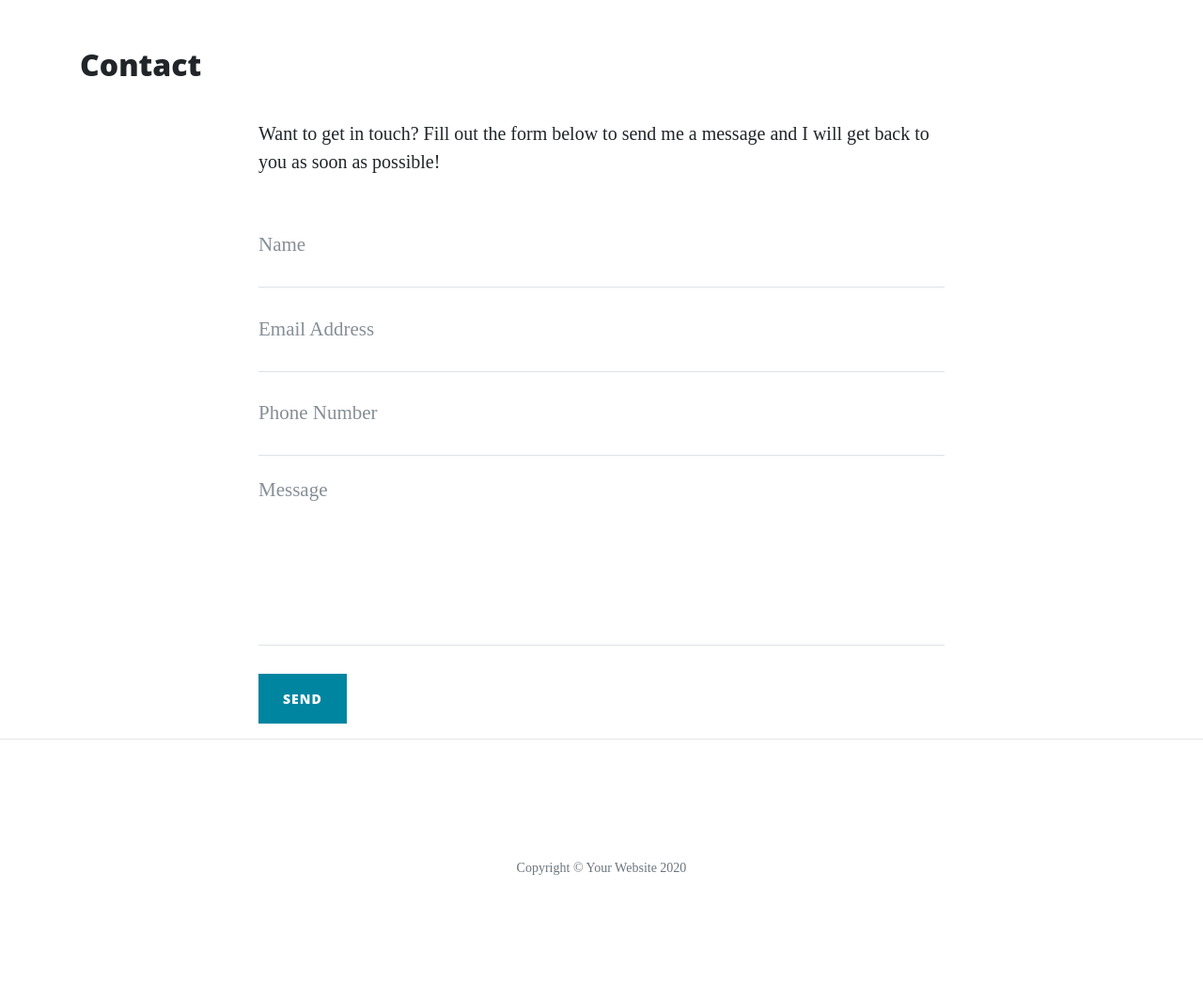
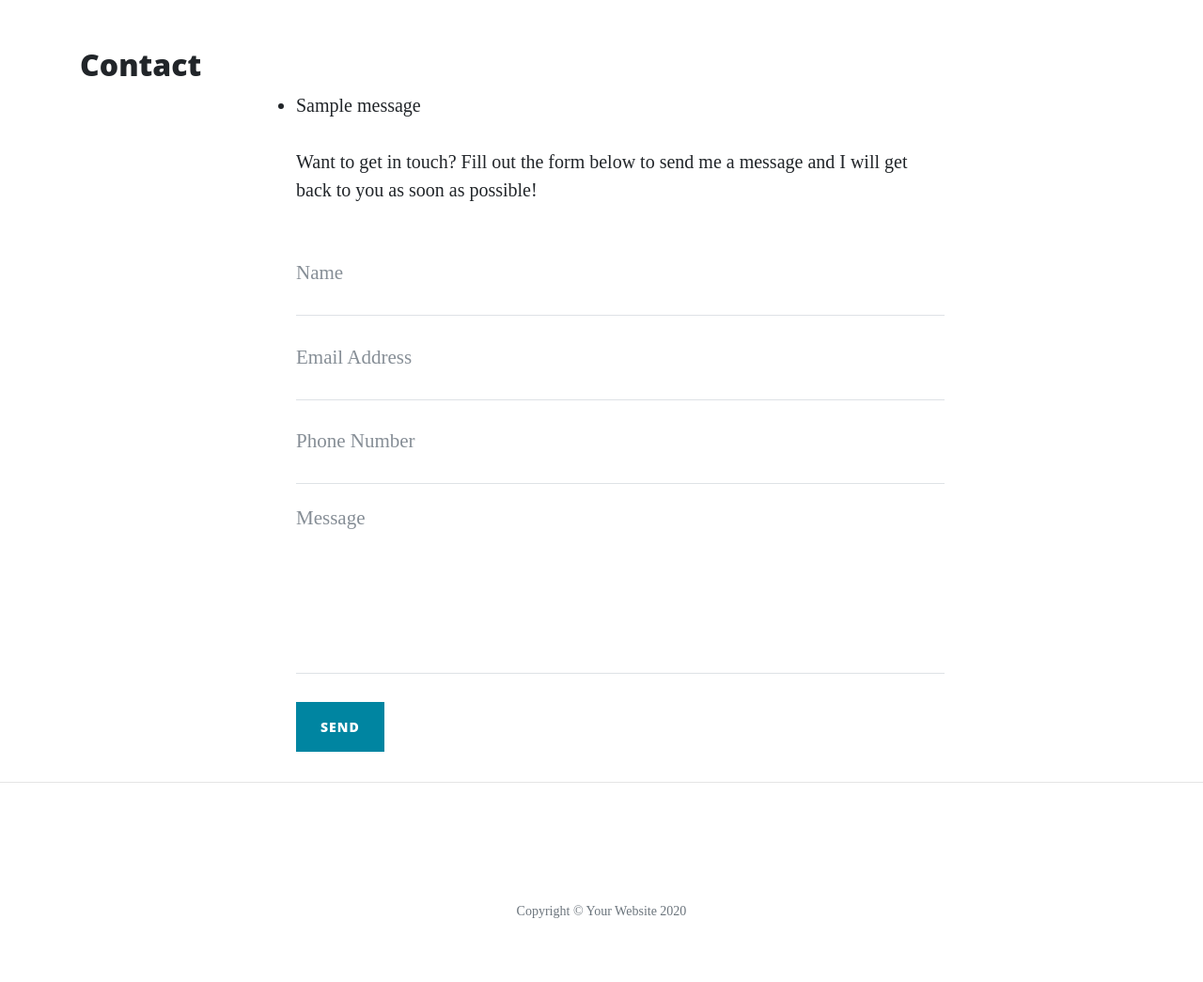
Before and after one commit to BobHerold/flask, a Flask app: page /contact in a window 1280 px wide. Shown: the part 628-1673 px from the top of the page at 94% size. Before the commit the page ends 1559 px from the top, so only its background shows below. Run offline with Flask 2, Linux system fonts and the light colour scheme; one stand-in notice (Sample message) is shown; some libraries are stand-ins or nearby versions.

Commit message:
imported flash from flask in run.py, created flash block with message in contact.html

```diff
--- a/run.py
+++ b/run.py
@@ -1,8 +1,9 @@
 import os
 import json
-from flask import Flask, render_template, request
+from flask import Flask, render_template, request, flash
 
 app = Flask(__name__)
+app.secret_key = 'some_secret'
 
 @app.route("/")
 def index():
@@ -31,7 +32,7 @@ def about_member(member_name):
 @app.route("/contact", methods=["GET", "POST"])
 def contact():
     if request.method == "POST":
-        print(request.form)
+        flash("Thanks {}, we have received your message!".format(request.form["name"]))
     return render_template("contact.html", page_title="Contact")
 
 @app.route("/careers")
--- a/templates/contact.html
+++ b/templates/contact.html
@@ -3,6 +3,14 @@
 
 <div class="row">
   <div class="col-lg-8 col-md-10 mx-auto">
+    {% with messages=get_flashed_messages() %}
+    {% if messages %}
+    <ul class="flashes">
+        {% for message in messages %}
+        <li>{{ message }}</li>
+        {% endfor %}
+    {% endif %}
+    {% endwith %}
     <p>
       Want to get in touch? Fill out the form below to send me a message and I
       will get back to you as soon as possible!
```
